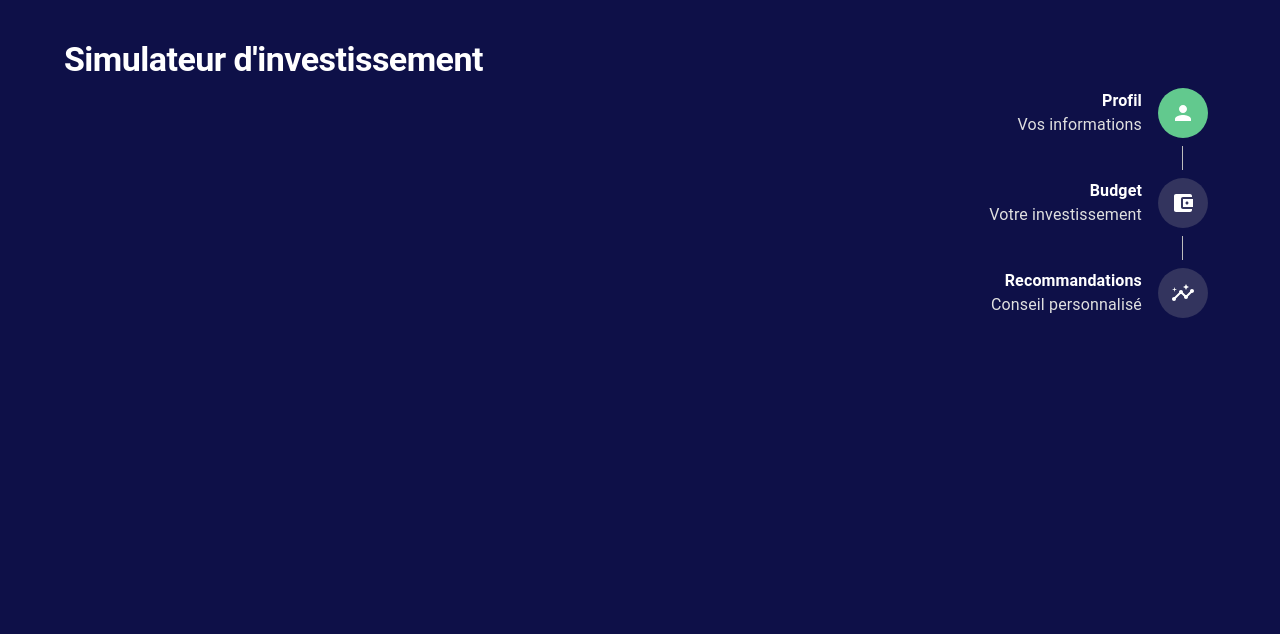
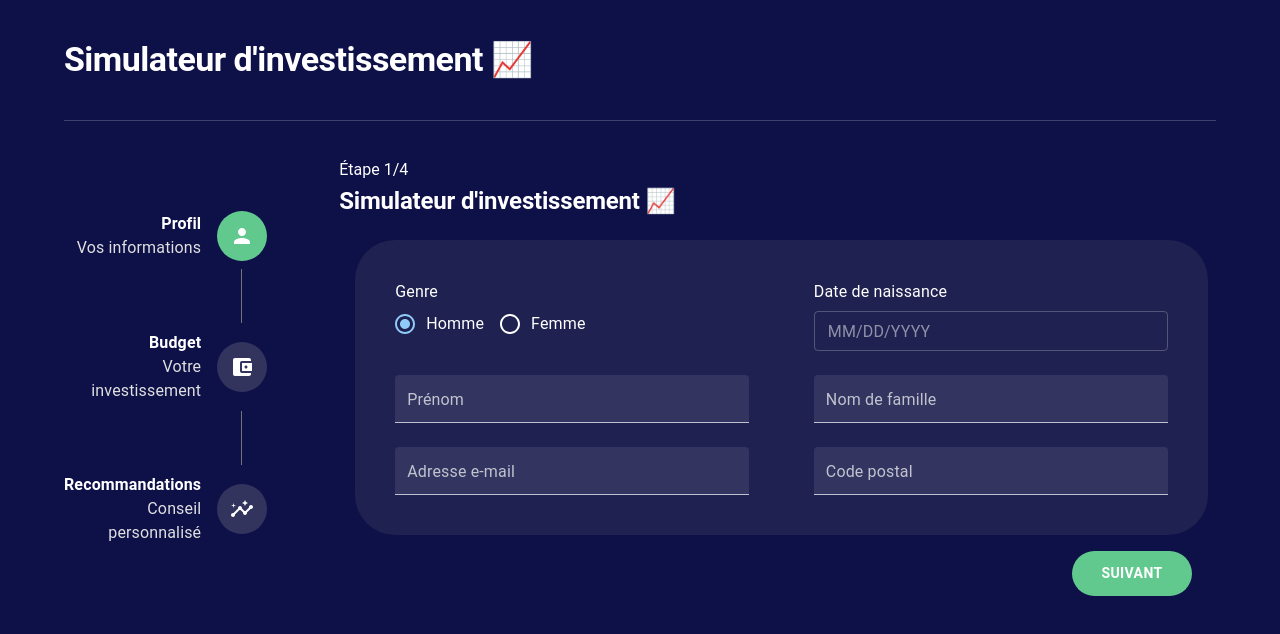
Before and after one commit to Noam-m33/investment-simulator, a React (Vite) app: page / in a window 1280 px wide. Shown: the top 634 px of the page. Built offline with nearby package versions, Linux system fonts and the light colour scheme.

Commit message:
feat: add reacthook form and wip on profile page

```diff
--- a/package.json
+++ b/package.json
@@ -14,8 +14,11 @@
     "@emotion/styled": "^11.10.8",
     "@mui/icons-material": "^5.11.16",
     "@mui/material": "^5.12.2",
+    "@mui/x-date-pickers": "^6.3.0",
+    "dayjs": "^1.11.7",
     "react": "^18.2.0",
-    "react-dom": "^18.2.0"
+    "react-dom": "^18.2.0",
+    "react-hook-form": "^7.43.9"
   },
   "devDependencies": {
     "@types/react": "^18.0.28",
--- a/src/App.tsx
+++ b/src/App.tsx
@@ -1,7 +1,25 @@
+import { CssBaseline, ThemeProvider, createTheme } from "@mui/material";
 import Layout from "./Layout";
+import Profile from "./pages/Profile";
+import { LocalizationProvider } from "@mui/x-date-pickers";
+import { AdapterDayjs } from "@mui/x-date-pickers/AdapterDayjs";
 
 function App() {
-  return <Layout title="Simulateur d'investissement" />;
+  const darkTheme = createTheme({
+    palette: {
+      mode: "dark",
+    },
+  });
+  return (
+    <ThemeProvider theme={darkTheme}>
+      <LocalizationProvider dateAdapter={AdapterDayjs}>
+        <CssBaseline />
+        <Layout title="Simulateur d'investissement 📈">
+          <Profile />
+        </Layout>
+      </LocalizationProvider>
+    </ThemeProvider>
+  );
 }
 
 export default App;
--- a/src/Layout.tsx
+++ b/src/Layout.tsx
@@ -1,17 +1,32 @@
-import { Container, Typography } from "@mui/material";
+import { Container, Divider, Stack, Typography } from "@mui/material";
 import StepsBar from "./components/StepsBar";
 
 interface LayoutProps {
   title: string;
+  children: React.ReactNode;
 }
 
-export default function Layout({ title }: LayoutProps) {
+export default function Layout({ title, children }: LayoutProps) {
   return (
-    <Container sx={{ p: 5 }} maxWidth="lg">
+    <Container sx={{ p: 5, display: "flex", flexDirection: "column", gap: 5 }} maxWidth="lg">
       <Typography variant="h1" fontSize={34} fontWeight="600">
         {title}
       </Typography>
-      <StepsBar activeStep={1} />
+      <Divider sx={{ height: 1, backgroundColor: "#bdbdbd1f" }} />
+      <Stack direction="row" gap={5}>
+        <StepsBar activeStep={1} />
+        <Container sx={{ padding: 0 }}>
+          <Stack gap={1}>
+            <Typography variant="h3" fontSize={16}>
+              Étape {"1/4"}
+            </Typography>
+            <Typography variant="h2" fontSize={24} fontWeight="600">
+              {title}
+            </Typography>
+            {children}
+          </Stack>
+        </Container>
+      </Stack>
     </Container>
   );
 }
--- /dev/null
+++ b/src/components/FormButtons.tsx
@@ -0,0 +1,48 @@
+import { Button, Stack, styled } from "@mui/material";
+interface FormButtonsProps {
+  displayGoBack?: boolean;
+  end?: boolean;
+  disabledNextStep?: boolean;
+  onSubmit: () => void;
+  onGoBack?: () => void;
+}
+
+const PrimaryButton = styled(Button)(() => ({
+  backgroundColor: "#62C98E",
+  color: "white",
+  fontWeight: 600,
+  padding: 10,
+  minWidth: 120,
+  borderRadius: 30,
+
+  "&:hover": {
+    backgroundColor: "#3caf6d",
+  },
+
+  "&:disabled": {
+    backgroundColor: "#62C98E70",
+  },
+}));
+
+export default function FormButtons({
+  displayGoBack,
+  end,
+  disabledNextStep,
+  onSubmit,
+  onGoBack,
+}: FormButtonsProps) {
+  return (
+    <Stack flexDirection="row">
+      {displayGoBack && <Button onClick={onGoBack}>Retour</Button>}
+      {end ? (
+        <PrimaryButton onClick={onSubmit} disabled={disabledNextStep}>
+          Terminer
+        </PrimaryButton>
+      ) : (
+        <PrimaryButton onClick={onSubmit} disabled={disabledNextStep}>
+          Suivant
+        </PrimaryButton>
+      )}
+    </Stack>
+  );
+}
--- a/src/components/StepsBar.tsx
+++ b/src/components/StepsBar.tsx
@@ -52,7 +52,12 @@ const steps: Step[] = [
 
 export default function StepsBar({ activeStep }: { activeStep: number }) {
   return (
-    <Stepper orientation="vertical" activeStep={activeStep} connector={<CustomConnector />}>
+    <Stepper
+      orientation="vertical"
+      activeStep={activeStep}
+      connector={<CustomConnector />}
+      sx={{ alignSelf: "center", minHeight: 350 }}
+    >
       {steps.map(({ title, subtitle, Icon }, i) => {
         const isActive = i + 1 === activeStep;
         const isCompleted = i + 1 < activeStep;
--- a/src/pages/Profile.tsx
+++ b/src/pages/Profile.tsx
@@ -1,3 +1,128 @@
+import {
+  FormControl,
+  FormControlLabel,
+  FormLabel,
+  Grid,
+  TextField,
+  Radio,
+  RadioGroup,
+  Box,
+  Stack,
+} from "@mui/material";
+import { DatePicker } from "@mui/x-date-pickers";
+import { Controller, useForm } from "react-hook-form";
+import FormButtons from "../components/FormButtons";
+
 export default function Profile() {
-  return <p>Profile</p>;
+  const {
+    register,
+    handleSubmit,
+    control,
+    formState: { errors, isValid },
+    getValues,
+  } = useForm();
+  const onSubmit = (data: any) => console.log(data);
+  console.log(isValid);
+  return (
+    <Stack>
+      <Grid
+        container
+        gap={3}
+        justifyContent={"space-between"}
+        sx={{ backgroundColor: "#80808026", borderRadius: 10, m: 2, p: 5 }}
+      >
+        <Grid item xs={5.5}>
+          <FormControl>
+            <FormLabel sx={{ color: "white", ["&.Mui-focused"]: { color: "white" } }}>
+              Genre
+            </FormLabel>
+            <RadioGroup row defaultValue="male" name="radio-buttons-group">
+              <FormControlLabel
+                value="male"
+                control={
+                  <Radio
+                    sx={{
+                      color: "white",
+                    }}
+                    {...register("gender")}
+                  />
+                }
+                label="Homme"
+              />
+              <FormControlLabel
+                value="female"
+                control={
+                  <Radio
+                    sx={{
+                      color: "white",
+                    }}
+                    {...register("gender")}
+                  />
+                }
+                label="Femme"
+              />
+            </RadioGroup>
+          </FormControl>
+        </Grid>
+        <Grid item xs={5.5}>
+          <FormControl fullWidth>
+            <FormLabel sx={{ color: "white", pb: 1, ["&.Mui-focused"]: { color: "white" } }}>
+              Date de naissance
+            </FormLabel>
+            <Controller
+              control={control}
+              name="birthDate"
+              render={({ field }) => (
+                <DatePicker
+                  onChange={(date) => field.onChange(date.toISOString())}
+                  value={field.value}
+                  slotProps={{ textField: { size: "small" } }}
+                />
+              )}
+            />
+          </FormControl>
+        </Grid>
+        <Grid item xs={5.5}>
+          <TextField
+            color="primary"
+            fullWidth
+            variant="filled"
+            size="small"
+            label="Prénom"
+            {...register("firstname")}
+          />
+        </Grid>
+        <Grid item xs={5.5}>
+          <TextField
+            fullWidth
+            variant="filled"
+            size="small"
+            label="Nom de famille"
+            {...register("name")}
+          />
+        </Grid>
+        <Grid item xs={5.5}>
+          <TextField
+            fullWidth
+            variant="filled"
+            size="small"
+            label="Adresse e-mail"
+            {...register("email")}
+          />
+        </Grid>
+        <Grid item xs={5.5}>
+          <TextField
+            fullWidth
+            variant="filled"
+            size="small"
+            label="Code postal"
+            {...register("postalCode")}
+          />
+        </Grid>
+      </Grid>
+      <Box alignSelf="end">
+        <FormButtons disabledNextStep={!isValid} onSubmit={handleSubmit(onSubmit)} />
+      </Box>
+    </Stack>
+  );
 }
```
Also changed, not shown: 2 other files (tests, documents, lock files or other folders).
